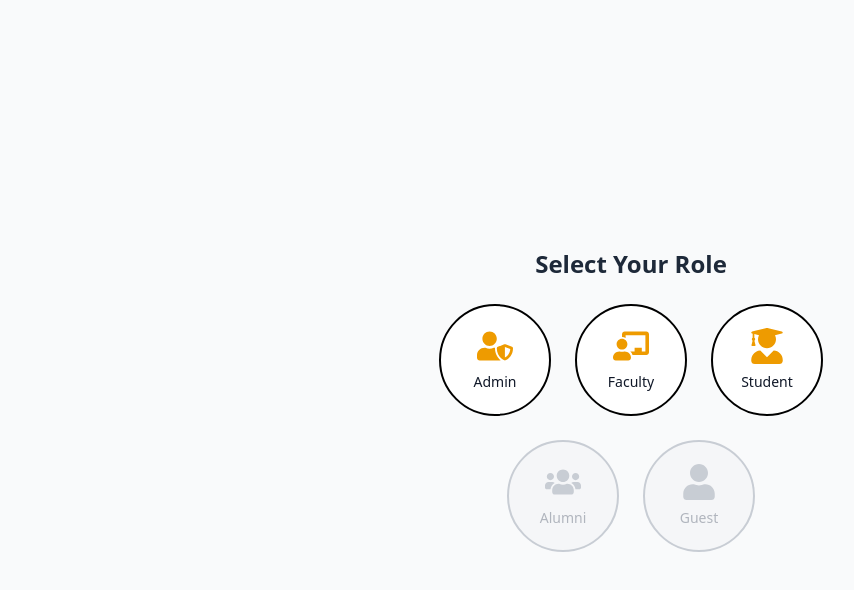
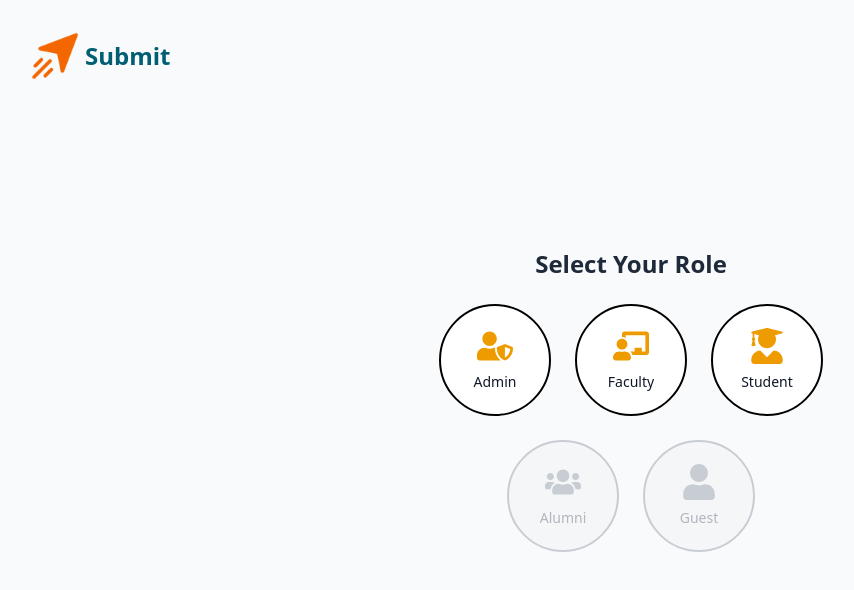
Before and after one commit to Srikanta580/AssignmentPortal-client, a React (Vite) app: page /login in a window 1280 px wide. Shown: the top 590 px of the page, without its empty margins (9-863 px from the left). Built offline with nearby package versions, Linux system fonts and the light colour scheme.

Commit message:
main pages and configurations

```diff
--- a/src/App.jsx
+++ b/src/App.jsx
@@ -1,15 +1,21 @@
-import React from "react";
+import React, { useState } from "react";
 import { Provider } from "react-redux";
 import { PersistGate } from "redux-persist/integration/react";
 import { BrowserRouter as Router } from "react-router-dom";
 import store, { persistor } from "./store/store";
 import AppRoutes from "./routes/AppRoutes";
+import SplashScreen from "./components/ui/SplashScreen";
 
 const App = () => {
+  const [showSplash, setShowSplash] = useState(true);
   return (
     <Provider store={store}>
       <PersistGate loading={null} persistor={persistor}>
-        <AppRoutes />
+        {showSplash ? (
+          <SplashScreen onFinish={() => setShowSplash(false)} />
+        ) : (
+          <AppRoutes />
+        )}
       </PersistGate>
     </Provider>
   );
--- a/src/features/auth/LoginForm.jsx
+++ b/src/features/auth/LoginForm.jsx
@@ -1,10 +1,13 @@
 import React, { useState } from "react";
 import { useNavigate, useParams } from "react-router-dom";
 import roleIcons from "../../components/icons/roleIcons";
+import { loginSuccess } from "./authSlice";
+import { useDispatch } from "react-redux";
 
 const LoginForm = () => {
   const navigate = useNavigate();
   const { role } = useParams(); // Role from URL param
+  const dispatch = useDispatch();
   const [userId, setUserId] = useState("");
   const [password, setPassword] = useState("");
 
@@ -16,6 +19,8 @@ const LoginForm = () => {
   const handleLogin = (e) => {
     e.preventDefault();
     console.log(`Logging in as ${roleTitle} with ID: ${userId}`);
+    dispatch(loginSuccess({ role: formattedRole }));
+    navigate(`/dashboard/${formattedRole}`);
   };
 
   return (
--- a/src/features/auth/authSlice.js
+++ b/src/features/auth/authSlice.js
@@ -10,6 +10,8 @@ const authSlice = createSlice({
   initialState,
   reducers: {
     loginSuccess: (state, action) => {
+      console.log("Called");
+      console.log(action.payload);
       state.user = action.payload; // Set user details after login
       state.isAuthenticated = true;
     },
--- a/src/pages/LandingPage.jsx
+++ b/src/pages/LandingPage.jsx
@@ -1,12 +1,13 @@
 import React, { useState } from "react";
 import { Link } from "react-router-dom";
+import Logo from "../components/atoms/Logo";
 
 // Header Component
 const Header = () => (
   <header className="bg-white shadow-sm">
     <div className="container mx-auto px-4 py-4 flex justify-between items-center">
       <div className="flex items-center">
-        <div className="text-[#005F73] font-bold text-2xl">EduAssign</div>
+        <Logo size="regular" />
       </div>
       <nav className="hidden md:flex space-x-8">
         <a
@@ -535,9 +536,7 @@ const Footer = () => (
     <div className="container mx-auto px-4">
       <div className="grid grid-cols-1 md:grid-cols-4 gap-8">
         <div>
-          <div className="text-2xl font-bold mb-4 text-[#94D2BD]">
-            EduAssign
-          </div>
+          <div className="text-2xl font-bold mb-4 text-[#94D2BD]">Submit</div>
           <p className="text-white opacity-60 mb-4">
             Empowering students to excel through intelligent assignment
             management.
@@ -690,7 +689,7 @@ const Footer = () => (
         </div>
       </div>
       <div className="border-t border-[#0A9396] opacity-30 mt-12 pt-8 text-center text-white opacity-60 text-sm">
-        &copy; {new Date().getFullYear()} EduAssign. All rights reserved.
+        &copy; {new Date().getFullYear()} Submit. All rights reserved.
       </div>
     </div>
   </footer>
--- a/src/pages/LoginPage.jsx
+++ b/src/pages/LoginPage.jsx
@@ -1,10 +1,11 @@
 import { Link } from "react-router-dom";
 import roleIcons from "../components/icons/roleIcons";
+import Logo from "../components/atoms/Logo";
 
 const RoleButton = ({ role, icon, route, isActive }) => {
   return (
     <Link
-      to={route}
+      to={isActive && route}
       className={`flex flex-col items-center justify-center w-24 h-24 md:w-28 md:h-28
           rounded-full border-2 transition-all duration-300 ease-in-out
           ${
@@ -12,7 +13,6 @@ const RoleButton = ({ role, icon, route, isActive }) => {
               ? "border-primary bg-white hover:shadow-lg hover:-translate-y-1"
               : "border-gray-400 bg-gray-100 opacity-50 cursor-not-allowed"
           }`}
-      disabled={!isActive}
     >
       {icon}
       <span
@@ -36,7 +36,10 @@ const roles = [
 
 const LoginPage = () => {
   return (
-    <div className="min-h-screen flex items-center justify-center bg-gray-50">
+    <div className="relative min-h-screen flex items-center justify-center bg-gray-50">
+      <div className="absolute top-8 left-10">
+        <Logo size="regular" />
+      </div>
       <div className="flex flex-col items-center gap-6">
         <h1 className="text-2xl font-bold text-gray-800">Select Your Role</h1>
 
```
